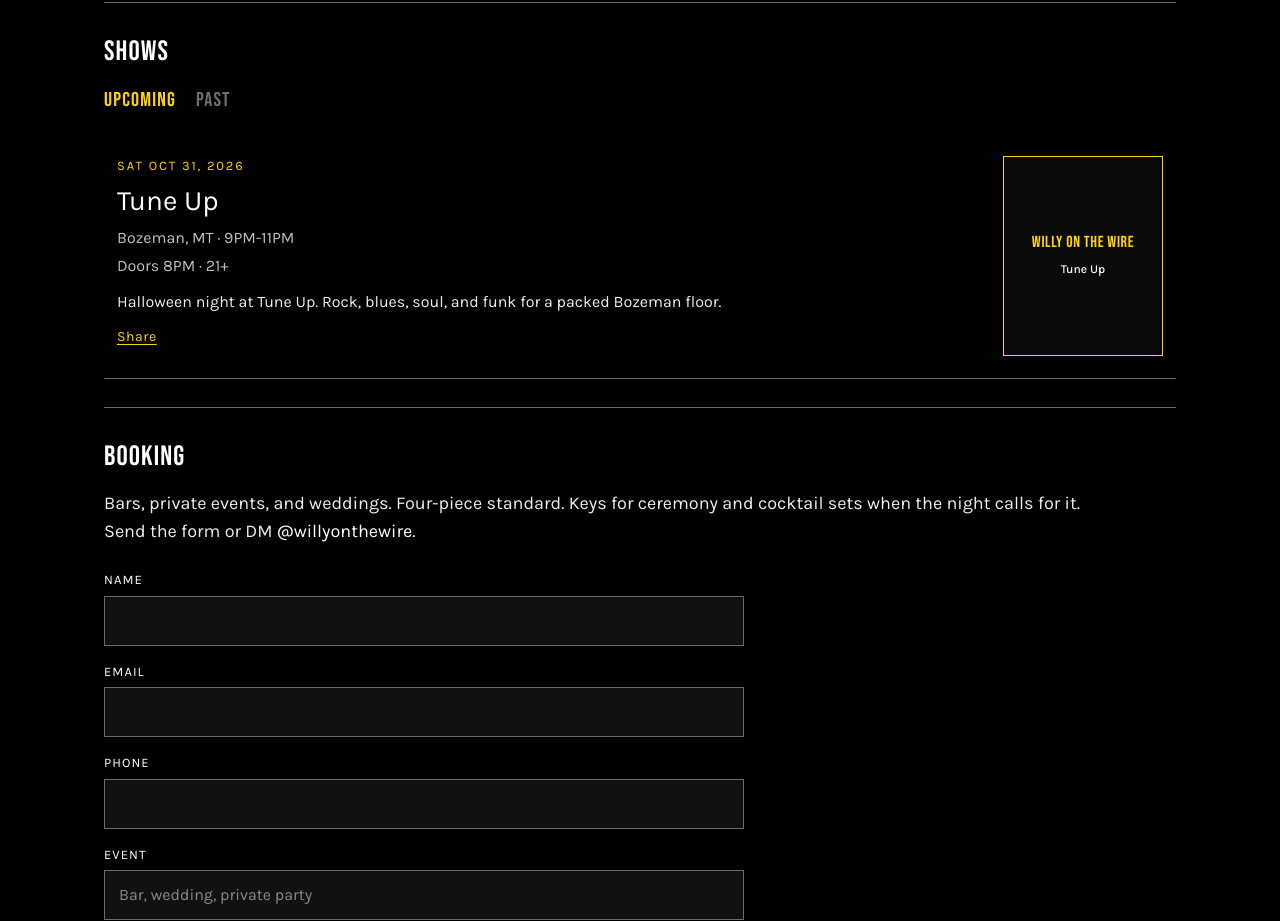
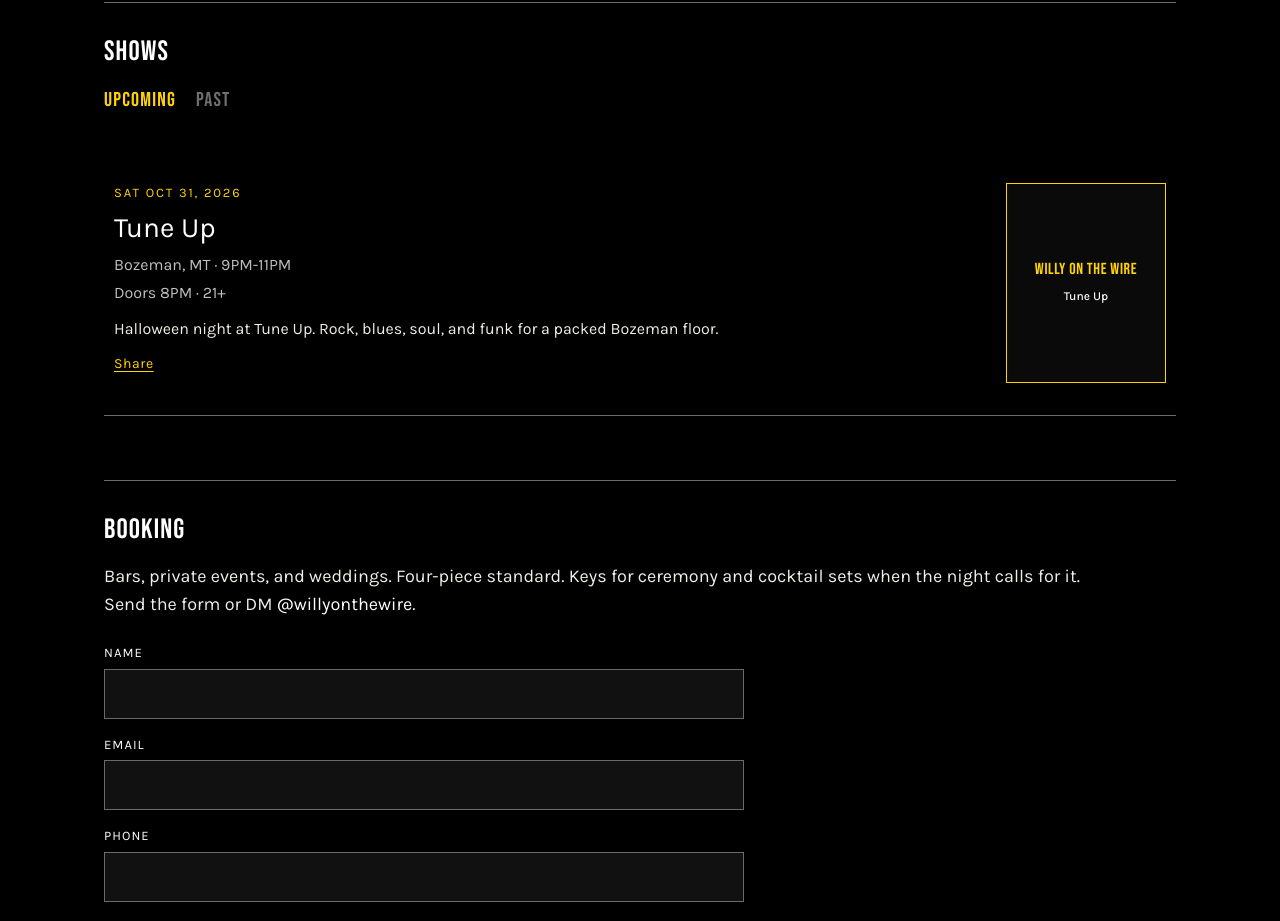
Before and after one commit to Data-Faced/willy-on-the-wire, a Next.js app: page / in a window 1280 px wide. Shown: the part 1640-2561 px from the top of the page. Built offline with nearby package versions, Linux system fonts and the light colour scheme.

Commit message:
Drop featured gold border and add vertical space

```diff
--- a/app/globals.css
+++ b/app/globals.css
@@ -309,14 +309,11 @@ a {
 .show-item.is-featured {
   align-items: start;
   grid-template-columns: 1fr 112px;
-  padding: 22px 12px;
-  border: 1px solid transparent;
-  border-bottom-color: var(--line);
-}
-
-.show-item.is-featured:not(.is-pinned) {
-  border: 1px solid var(--amp);
-  background: rgba(255, 212, 0, 0.04);
+  margin: 28px 0;
+  padding: 28px 10px;
+  border: 0;
+  border-bottom: 1px solid var(--line);
+  background: none;
 }
 
 .show-copy {
@@ -577,6 +574,8 @@ a {
   .show-item.is-featured {
     grid-template-columns: 1fr 160px;
     gap: 32px;
+    margin: 36px 0;
+    padding: 32px 10px;
   }
 }
 
```
